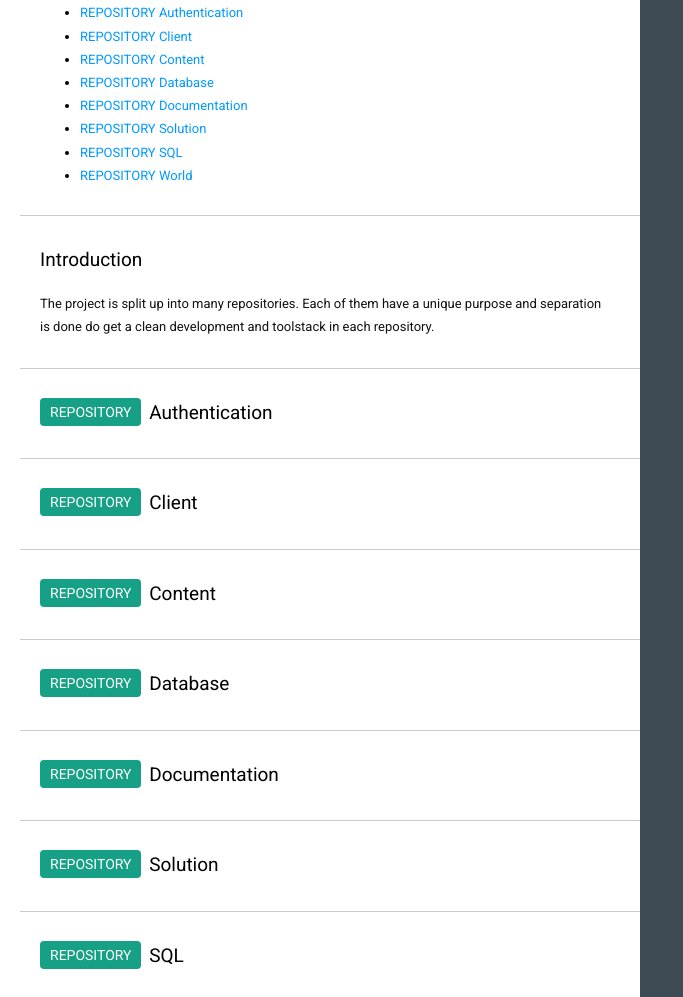
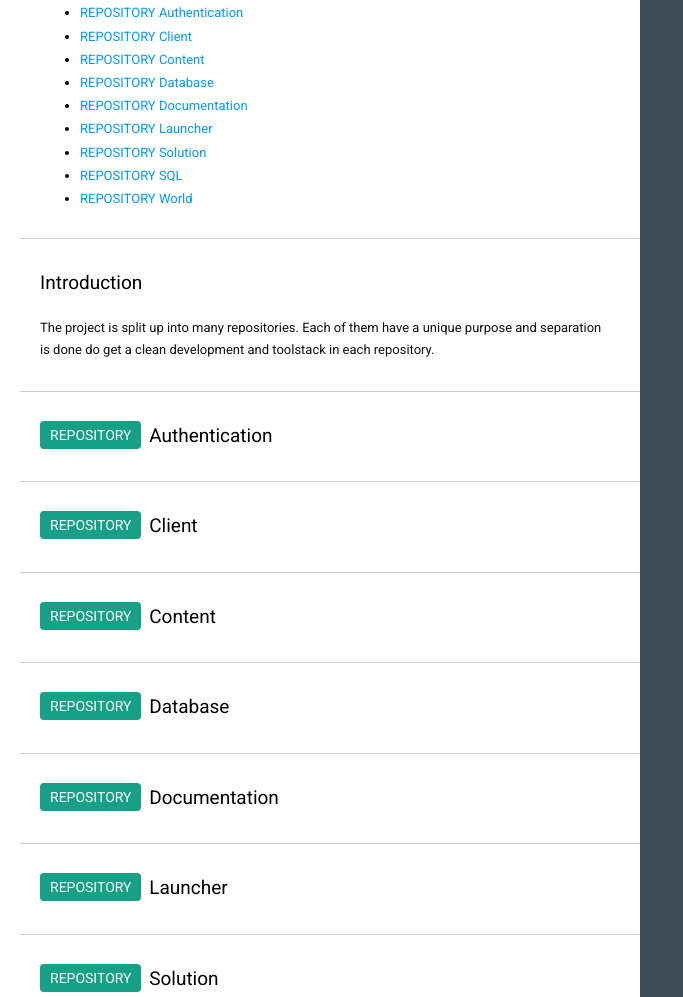
Before and after one commit to ajommo/Documentation, a plain HTML site: page repositories.html in a window 1280 px wide. Shown: the part 160-1157 px from the top of the page, without its empty margins (0-683 px from the left). Drawn offline with Linux system fonts and the light colour scheme.

Commit message:
New repo for launcher added.

```diff
--- a/repositories.html
+++ b/repositories.html
@@ -15,6 +15,7 @@
             <li><a class="index" href="#repository_content">REPOSITORY Content</a></li>
             <li><a class="index" href="#repository_database">REPOSITORY Database</a></li>
             <li><a class="index" href="#repository_documentation">REPOSITORY Documentation</a></li>
+            <li><a class="index" href="#repository_launcher">REPOSITORY Launcher</a></li>
             <li><a class="index" href="#repository_solution">REPOSITORY Solution</a></li>
             <li><a class="index" href="#repository_sql">REPOSITORY SQL</a></li>
             <li><a class="index" href="#repository_world">REPOSITORY World</a></li>
@@ -36,6 +37,8 @@
         <div class="split"></div>
         <h3 id="repository_documentation"><span class="method repository">REPOSITORY</span> Documentation</h3>
         <div class="split"></div>
+        <h3 id="repository_documentation"><span class="method repository">REPOSITORY</span> Launcher</h3>
+        <div class="split"></div>
         <h3 id="repository_solution"><span class="method repository">REPOSITORY</span> Solution</h3>
         <div class="split"></div>
         <h3 id="repository_sql"><span class="method repository">REPOSITORY</span> SQL</h3>
```
